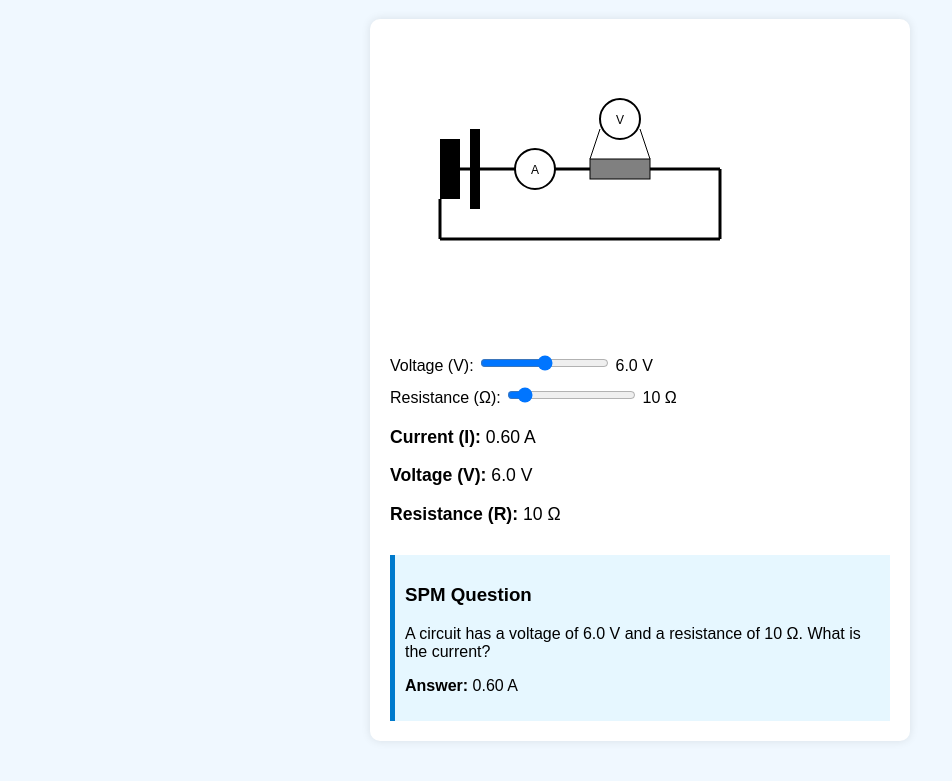
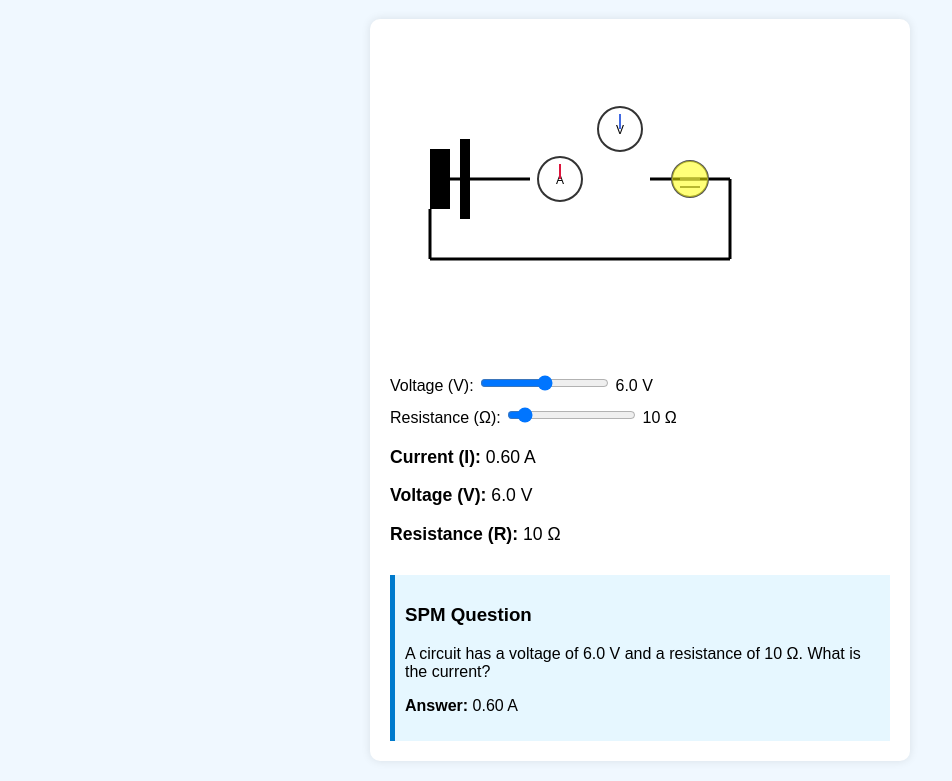
Before and after one commit to gloryxteejunzhe192/spm-physics-sims, a plain HTML site: page index.html in a window 1280 px wide. Shown: the part 61-842 px from the top of the page, without its empty margins (0-952 px from the left). Drawn offline with Linux system fonts and the light colour scheme.

Commit message:
Update index.html

```diff
--- a/index.html
+++ b/index.html
@@ -1,4 +1,4 @@
-<!DOCTYPE html>
+  <!DOCTYPE html>
 <html lang="en">
 <head>
   <meta charset="UTF-8" />
@@ -9,26 +9,39 @@
 <body>
   <h1>Ohm’s Law Simulator (SPM Physics)</h1>
   <div id="sim">
-    <svg width="400" height="300">
-      <!-- Battery -->
-      <rect x="50" y="100" width="20" height="60" fill="black" />
-      <rect x="80" y="90" width="10" height="80" fill="black" />
-      <!-- Resistor -->
-      <rect x="200" y="120" width="60" height="20" fill="gray" stroke="black" />
-      <!-- Wires -->
-      <line x1="70" y1="130" x2="200" y2="130" stroke="black" stroke-width="3" />
-      <line x1="260" y1="130" x2="330" y2="130" stroke="black" stroke-width="3" />
-      <line x1="330" y1="130" x2="330" y2="200" stroke="black" stroke-width="3" />
-      <line x1="330" y1="200" x2="50" y2="200" stroke="black" stroke-width="3" />
-      <line x1="50" y1="200" x2="50" y2="160" stroke="black" stroke-width="3" />
-      <!-- Ammeter -->
-      <circle cx="145" cy="130" r="20" stroke="black" stroke-width="2" fill="white" />
-      <text x="145" y="135" text-anchor="middle" font-size="12">A</text>
-      <!-- Voltmeter -->
-      <circle cx="230" cy="80" r="20" stroke="black" stroke-width="2" fill="white" />
-      <text x="230" y="85" text-anchor="middle" font-size="12">V</text>
-      <line x1="210" y1="90" x2="200" y2="120" stroke="black" stroke-width="1" />
-      <line x1="250" y1="90" x2="260" y2="120" stroke="black" stroke-width="1" />
+    <svg width="420" height="320">
+      <!-- ===== Battery ===== -->
+      <rect x="40" y="110" width="20" height="60" fill="black"/>
+      <rect x="70" y="100" width="10" height="80" fill="black"/>
+      <!-- ===== Wires ===== -->
+      <line x1="60" y1="140" x2="140" y2="140" stroke="black" stroke-width="3"/>
+      <line x1="260" y1="140" x2="340" y2="140" stroke="black" stroke-width="3"/>
+      <line x1="340" y1="140" x2="340" y2="220" stroke="black" stroke-width="3"/>
+      <line x1="340" y1="220" x2="40"  y2="220" stroke="black" stroke-width="3"/>
+      <line x1="40"  y1="220" x2="40"  y2="170" stroke="black" stroke-width="3"/>
+      <!-- ===== Ammeter ===== -->
+      <circle cx="170" cy="140" r="22" stroke="#333" stroke-width="2" fill="white"/>
+      <text x="170" y="145" text-anchor="middle" font-size="12">A</text>
+      <!-- needle -->
+      <line id="ammeterNeedle" x1="170" y1="140"
+            x2="170" y2="125" stroke="crimson" stroke-width="2"
+            transform-origin="170 140"/>
+      <!-- ===== Voltmeter ===== -->
+      <circle cx="230" cy="90" r="22" stroke="#333" stroke-width="2" fill="white"/>
+      <text x="230" y="95" text-anchor="middle" font-size="12">V</text>
+      <!-- needle -->
+      <line id="voltmeterNeedle" x1="230" y1="90"
+            x2="230" y2="75" stroke="royalblue" stroke-width="2"
+            transform-origin="230 90"/>
+      <!-- ===== Bulb ===== -->
+      <g id="bulb">
+        <!-- filament -->
+        <path id="filament" d="M290 140 h20 m-20 8 h20" stroke="#666" stroke-width="2"/>
+        <!-- glass -->
+        <circle cx="300" cy="140" r="18" fill="none" stroke="#555" stroke-width="2"/>
+        <!-- glow -->
+        <circle id="glow" cx="300" cy="140" r="18" fill="yellow" opacity="0"/>
+      </g>
     </svg>
 
     <div id="controls">
@@ -51,4 +64,5 @@
 
   <script src="js/ohm-law.js"></script>
 </body>
+
 </html>
```
